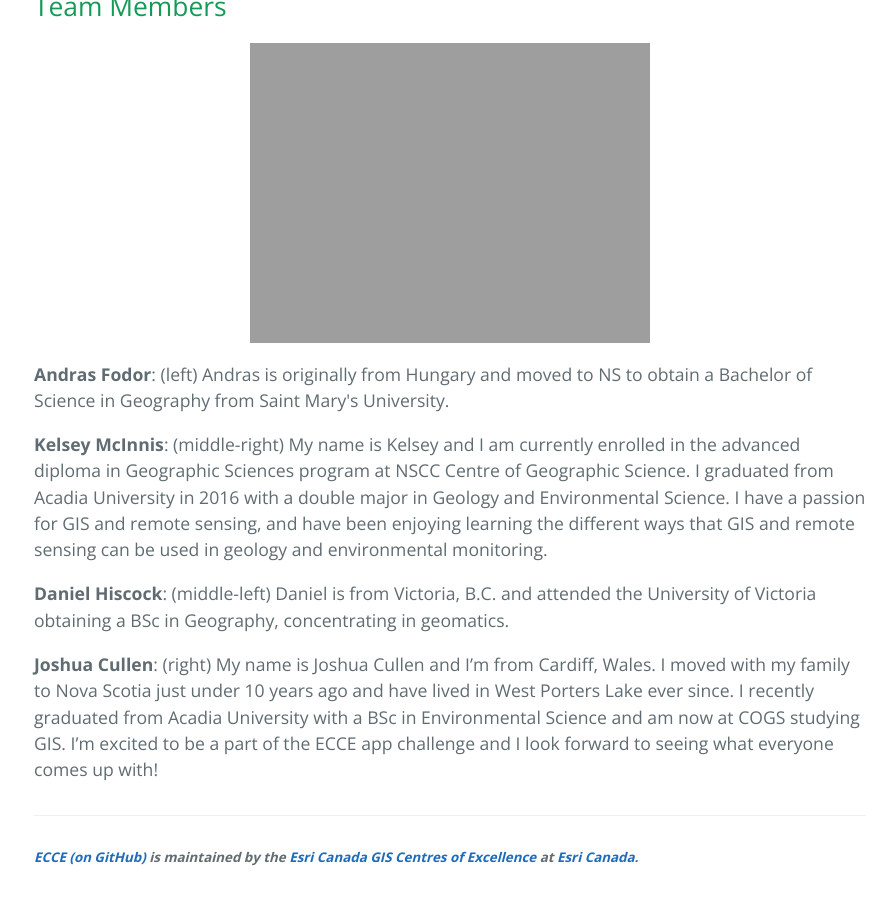
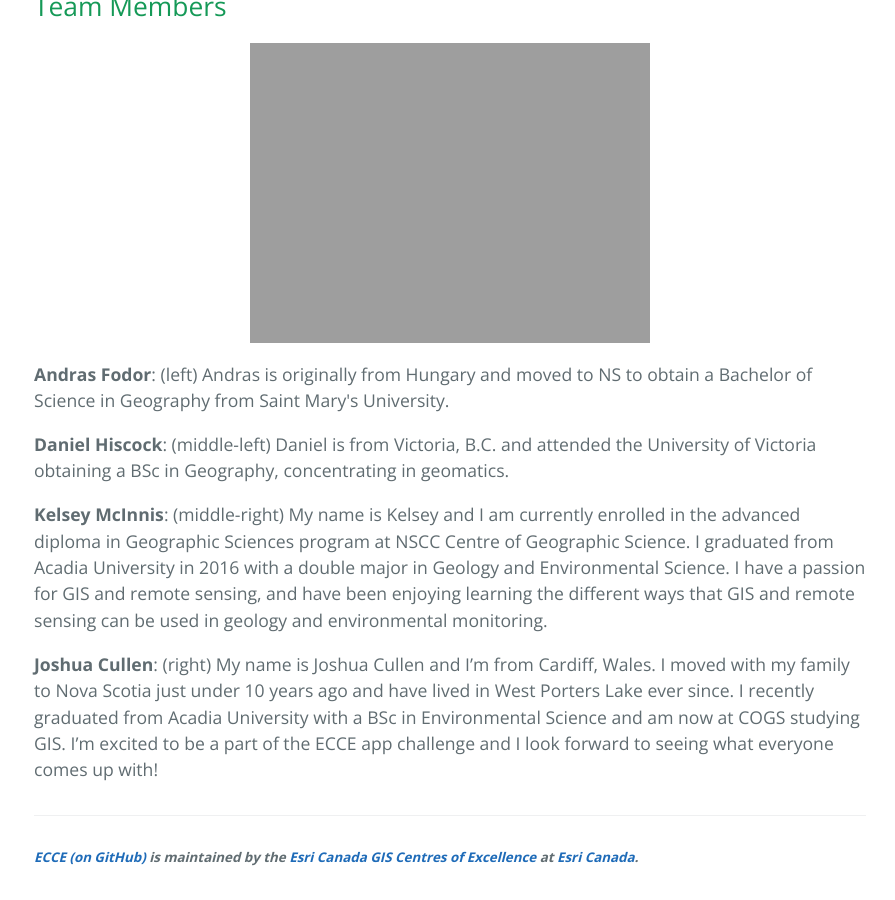
Before and after one commit to EsriCanada-CE/esricanada-ce.github.io, a Jekyll site: the page built from _appchallenge/2018/teams/cogs/Team_Kook.md, in a window 1280 px wide and 900 px high, scrolled down 1890 px. Shown: the whole window, without its empty margins (190-1085 px from the left). Built offline with Jekyll 4.4.1, drawn with Linux system fonts in a browser that asks for light colours.

```diff
--- a/_appchallenge/2018/teams/cogs/Team_Kook.md
+++ b/_appchallenge/2018/teams/cogs/Team_Kook.md
@@ -9,10 +9,10 @@ appname: CycleVan
 members:
 - name: "Andras Fodor"
   bio: "(left) Andras is originally from Hungary and moved to NS to obtain a Bachelor of Science in Geography from Saint Mary's University."
+- name: "Daniel Hiscock"
+  bio: "(middle-left) Daniel is from Victoria, B.C. and attended the University of Victoria obtaining a BSc in Geography, concentrating in geomatics."
 - name: "Kelsey McInnis"
   bio: "(middle-right) My name is Kelsey and I am currently enrolled in the advanced diploma in Geographic Sciences program at NSCC Centre of Geographic Science. I graduated from Acadia University in 2016 with a double major in Geology and Environmental Science. I have a passion for GIS and remote sensing, and have been enjoying learning the different ways that GIS and remote sensing can be used in geology and environmental monitoring."
-- name: "Daniel Hiscock"
-  bio: "(middle-left) Daniel is from Victoria, B.C. and attended the University of Victoria obtaining a BSc in Geography, concentrating in geomatics."
 - name: "Joshua Cullen"
   bio: "(right) My name is Joshua Cullen and I’m from Cardiff, Wales. I moved with my family to Nova Scotia just under 10 years ago and have lived in West Porters Lake ever since. I recently graduated from Acadia University with a BSc in Environmental Science and am now at COGS studying GIS. I’m excited to be a part of the ECCE app challenge and I look forward to seeing what everyone comes up with!"
 school: Centre of Geographic Sciences, NSCC
```
